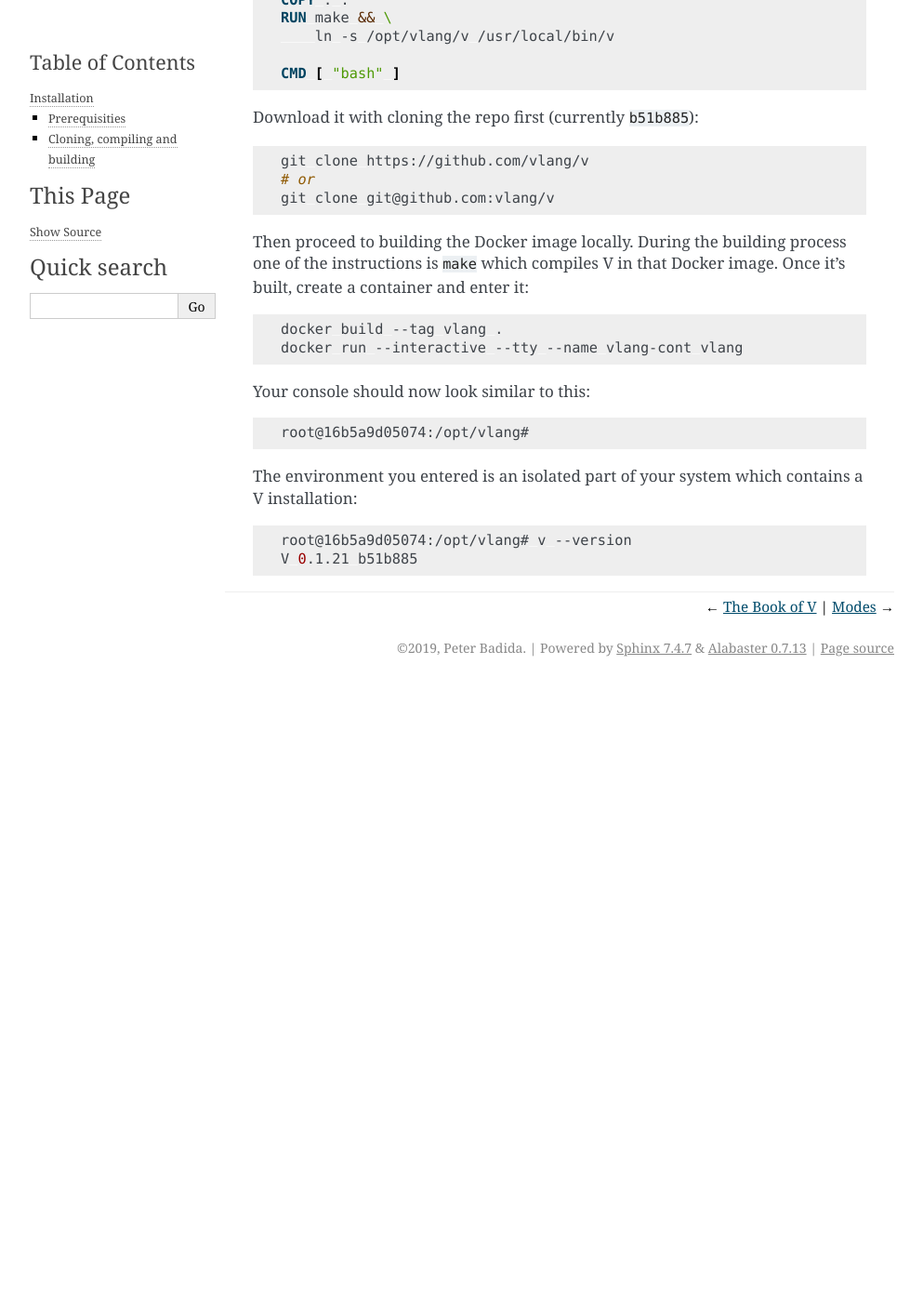
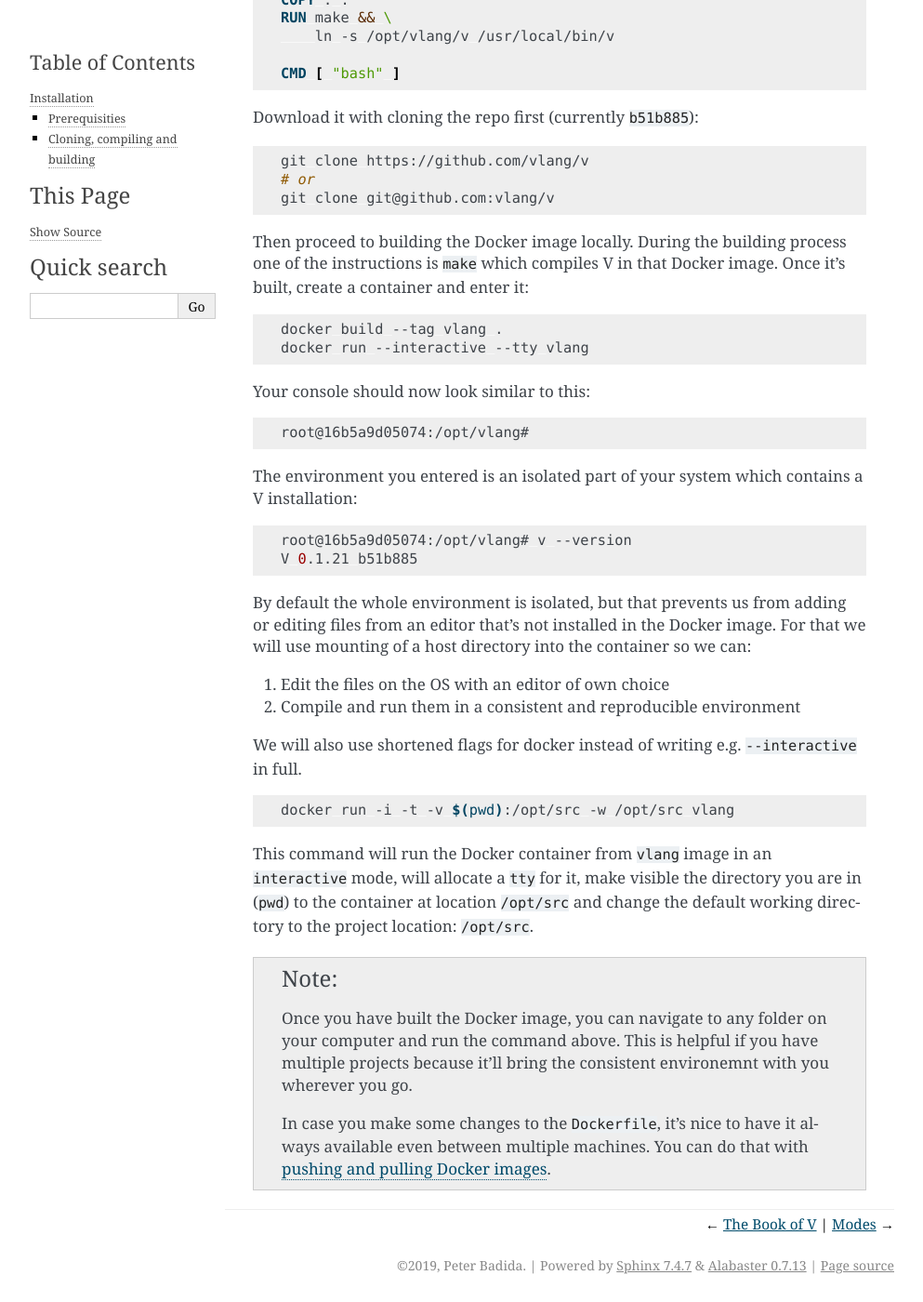
Before and after one commit to KeyWeeUsr/the-book-of-v, a Sphinx documentation site: the page built from source/installation.rst, in a window 1280 px wide and 1400 px high, scrolled down 723 px. Shown: the whole window at 93% size, without its empty margins (148-1141 px from the left). Built offline with Sphinx 7.4.7, drawn with Linux system fonts in a browser that asks for light colours; before the commit the page ends 1459 px from its top, so only the background shows below that.

Commit message:
[FIX] Include section about folder mounting in Docker container

```diff
--- a/source/installation.rst
+++ b/source/installation.rst
@@ -1,5 +1,8 @@
 .. _v_github: https://github.com/vlang/v
 .. |v_github| replace:: V repository
+
+.. _docker_push_pull: https://docs.docker.com/ee/dtr/user/manage-images/pull-and-push-images/
+.. |docker_push_pull| replace:: pushing and pulling Docker images
 
 Installation
 ============
@@ -55,7 +58,7 @@ it's built, create a container and enter it:
 .. code:: shell
 
     docker build --tag vlang .
-    docker run --interactive --tty --name vlang-cont vlang
+    docker run --interactive --tty vlang
 
 Your console should now look similar to this:
 
@@ -70,3 +73,33 @@ a V installation:
 
     root@16b5a9d05074:/opt/vlang# v --version
     V 0.1.21 b51b885
+
+By default the whole environment is isolated, but that prevents us from adding
+or editing files from an editor that's not installed in the Docker image. For
+that we will use mounting of a host directory into the container so we can:
+
+#. Edit the files on the OS with an editor of own choice
+#. Compile and run them in a consistent and reproducible environment
+
+We will also use shortened flags for docker instead of writing e.g.
+``--interactive`` in full.
+
+.. code:: shell
+
+    docker run -i -t -v $(pwd):/opt/src -w /opt/src vlang
+
+This command will run the Docker container from ``vlang`` image in an
+``interactive`` mode, will allocate a ``tty`` for it, make visible
+the directory you are in (``pwd``) to the container at location ``/opt/src``
+and change the default working directory to the project location: ``/opt/src``.
+
+.. note::
+
+   Once you have built the Docker image, you can navigate to any folder on your
+   computer and run the command above. This is helpful if you have multiple
+   projects because it'll bring the consistent environemnt with you wherever
+   you go.
+
+   In case you make some changes to the ``Dockerfile``, it's nice to have it
+   always available even between multiple machines. You can do that with
+   |docker_push_pull|_.
```
